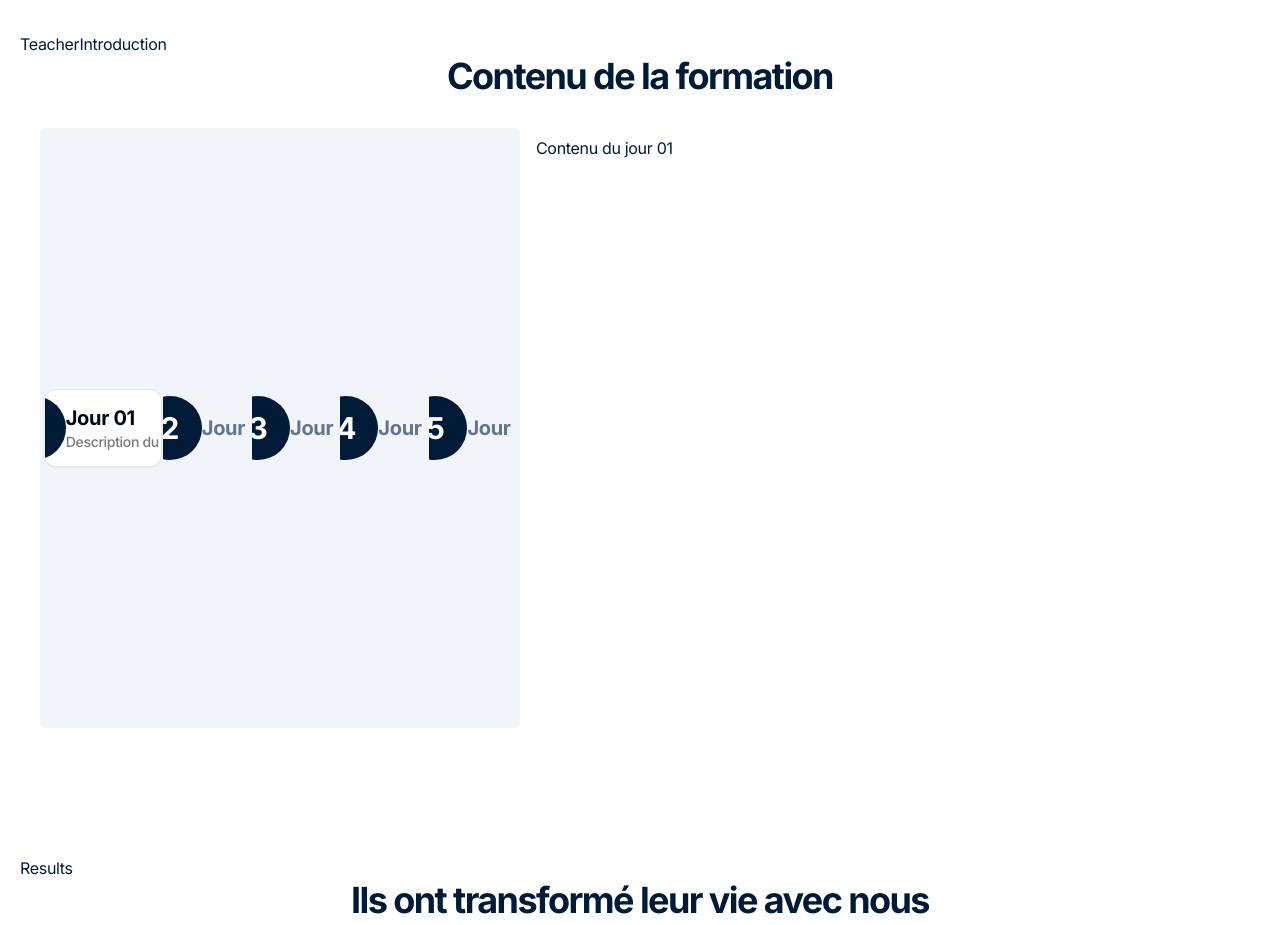
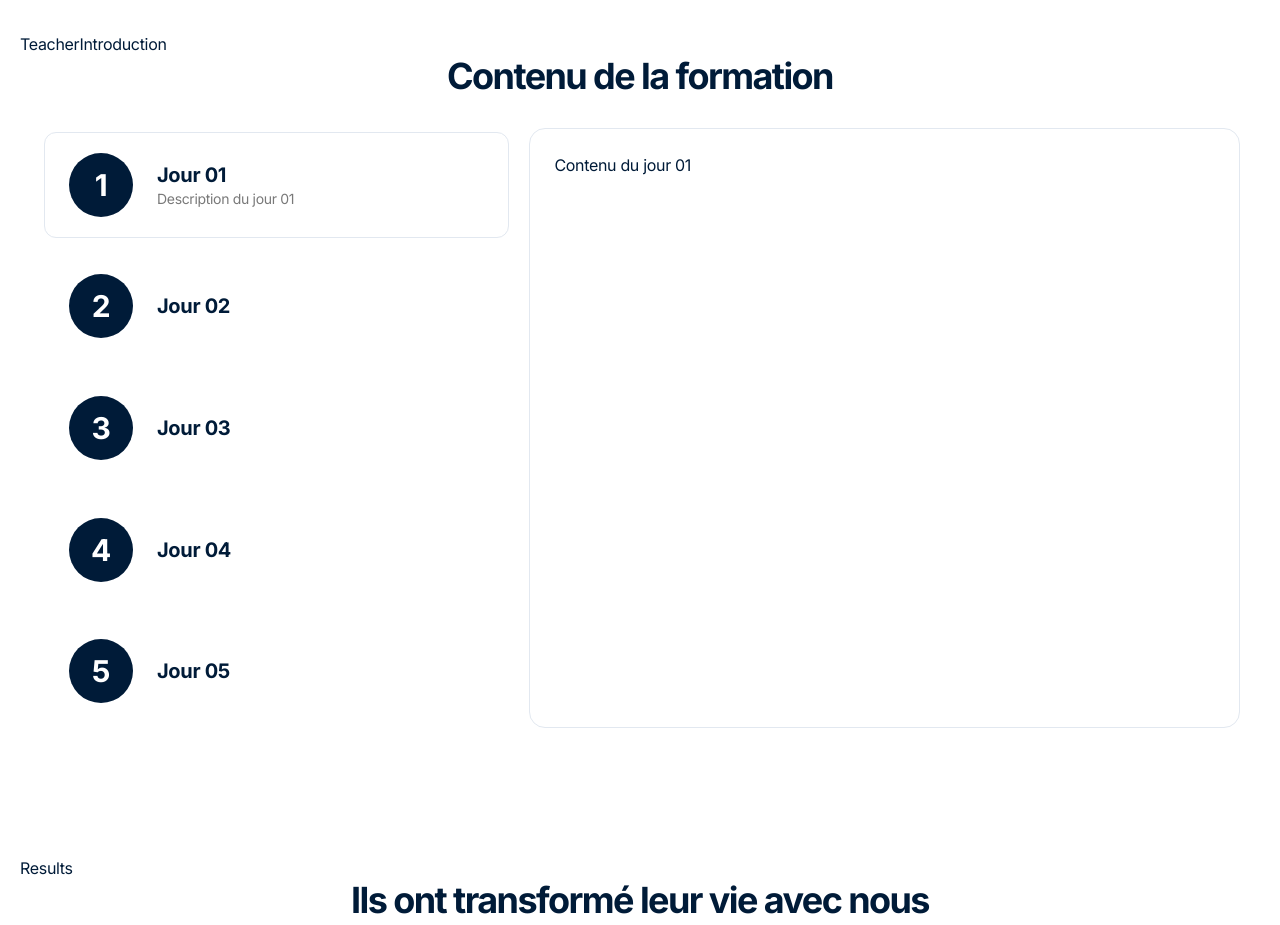
Before and after one commit to DylannDev/amazonia-academy, a Next.js app: page / in a window 1280 px wide. Shown: the part 1340-2265 px from the top of the page. Built offline with nearby package versions, Linux system fonts and the light colour scheme; grey boxes are pictures that could not be loaded.

Commit message:
🚧 Tabs > Add new component Tabs

```diff
--- /dev/null
+++ b/components/ui/tabs.tsx
@@ -0,0 +1,49 @@
+"use client";
+
+import * as React from "react";
+import * as TabsPrimitive from "@radix-ui/react-tabs";
+
+import { cn } from "@/lib/utils";
+
+const Tabs = TabsPrimitive.Root;
+
+const TabsList = React.forwardRef<
+  React.ElementRef<typeof TabsPrimitive.List>,
+  React.ComponentPropsWithoutRef<typeof TabsPrimitive.List>
+>(({ className, ...props }, ref) => (
+  <TabsPrimitive.List
+    ref={ref}
+    className={cn("flex flex-col gap-4 rounded-md p-1", className)}
+    {...props}
+  />
+));
+TabsList.displayName = TabsPrimitive.List.displayName;
+
+const TabsTrigger = React.forwardRef<
+  React.ElementRef<typeof TabsPrimitive.Trigger>,
+  React.ComponentPropsWithoutRef<typeof TabsPrimitive.Trigger>
+>(({ className, ...props }, ref) => (
+  <TabsPrimitive.Trigger
+    ref={ref}
+    className={cn("p-6 flex items-center gap-6", className)}
+    {...props}
+  />
+));
+TabsTrigger.displayName = TabsPrimitive.Trigger.displayName;
+
+const TabsContent = React.forwardRef<
+  React.ElementRef<typeof TabsPrimitive.Content>,
+  React.ComponentPropsWithoutRef<typeof TabsPrimitive.Content>
+>(({ className, ...props }, ref) => (
+  <TabsPrimitive.Content
+    ref={ref}
+    className={cn(
+      "w-3/5 border rounded-2xl p-6 ring-offset-background focus-visible:outline-none focus-visible:ring-2 focus-visible:ring-ring focus-visible:ring-offset-2",
+      className
+    )}
+    {...props}
+  />
+));
+TabsContent.displayName = TabsPrimitive.Content.displayName;
+
+export { Tabs, TabsList, TabsTrigger, TabsContent };
```
